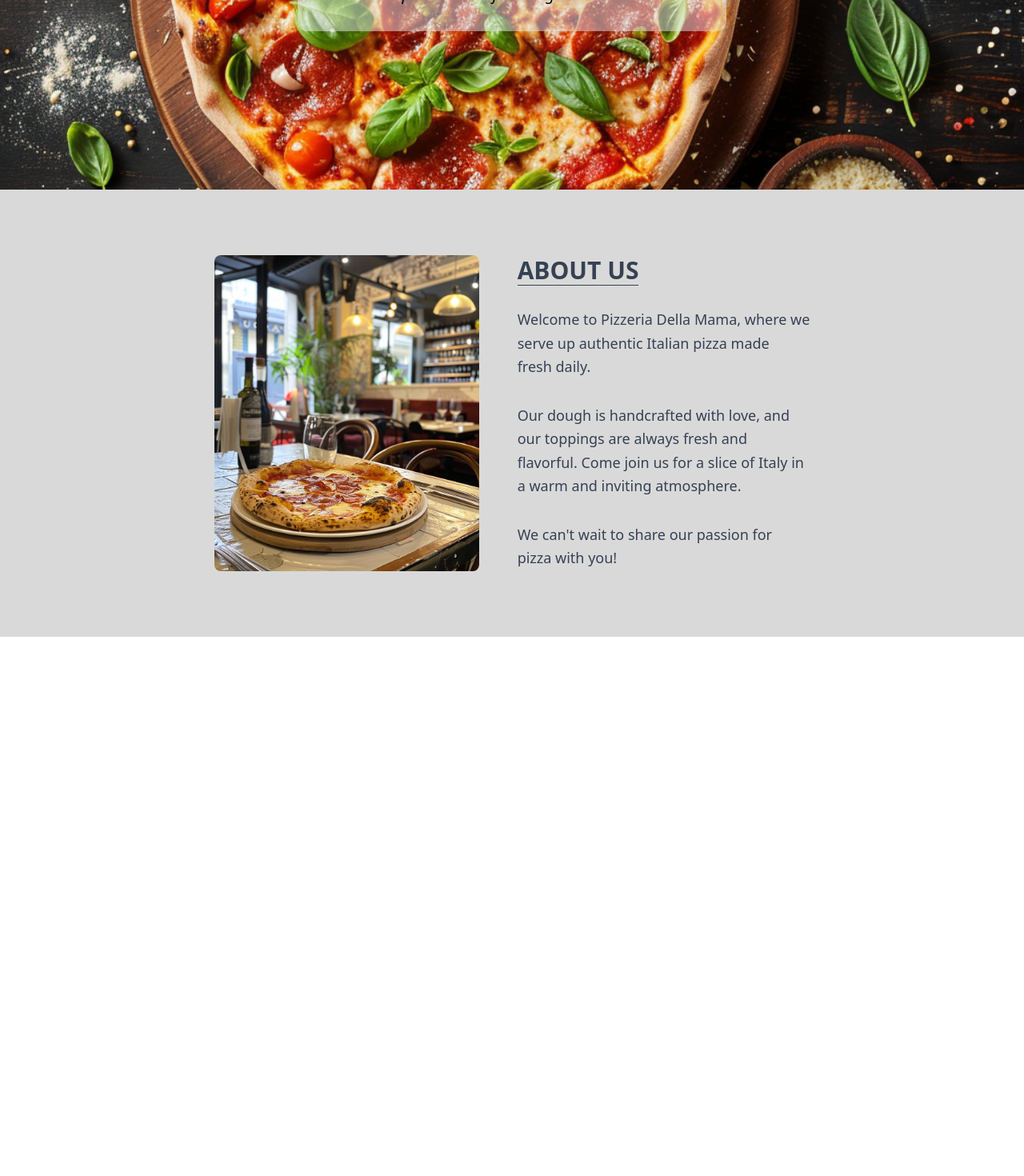
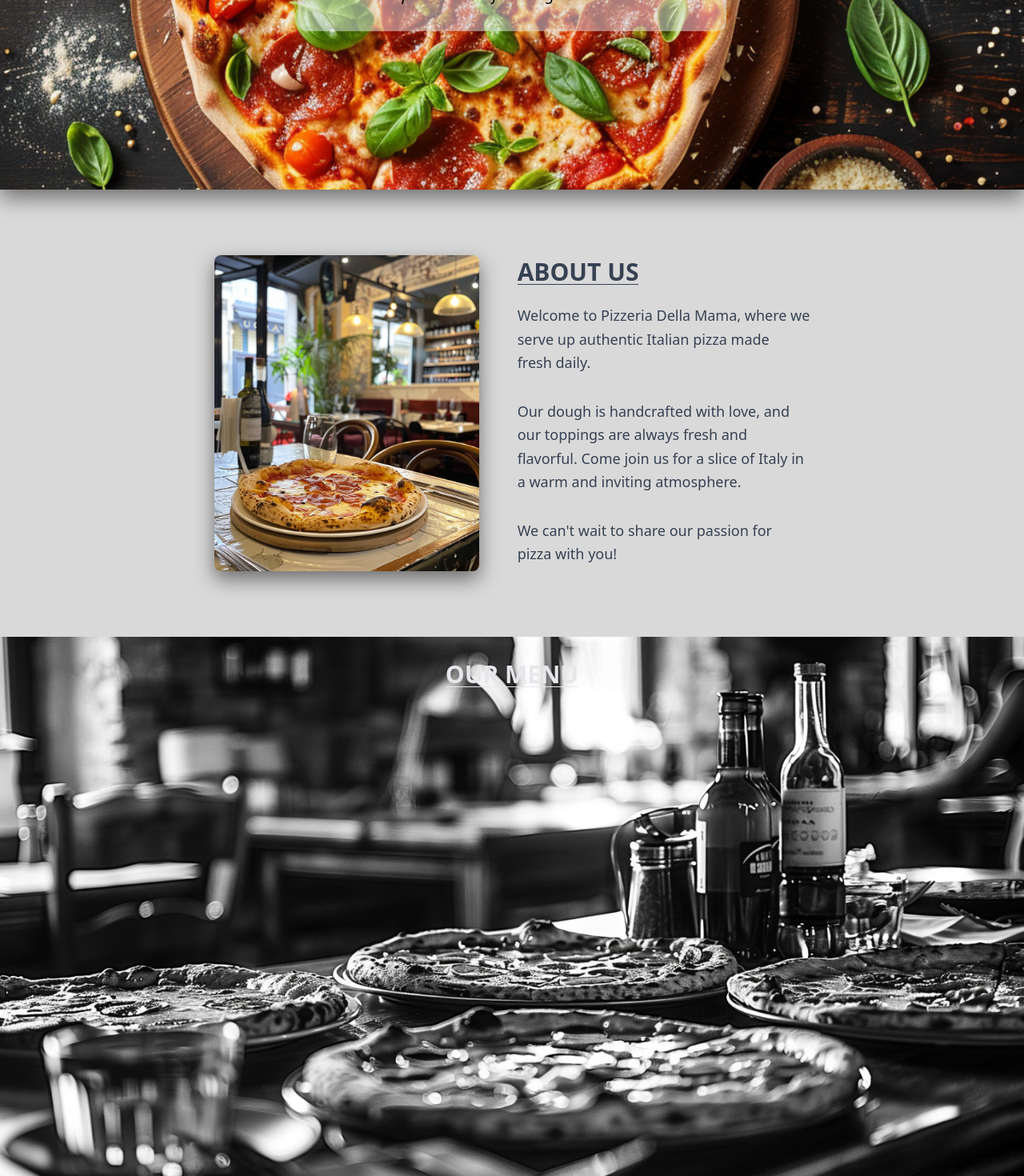
Before and after one commit to clostef/Pizzeria-React, a React (Vite) app: page / in a window 1280 px wide. Shown: the part 392-1862 px from the top of the page at 80% size. Before the commit the page ends 1188 px from the top, so only its background shows below. Built offline with nearby package versions, Linux system fonts and the light colour scheme.

Commit message:
feat/5-menu-section-finished

```diff
--- a/src/App.jsx
+++ b/src/App.jsx
@@ -2,6 +2,7 @@ import React from "react";
 import Header from "./components/Header";
 import Hero from "./components/Hero";
 import AboutUs from "./components/AboutUs";
+import Menu from "./components/Menu";
 
 function App() {
   return (
@@ -9,6 +10,7 @@ function App() {
       <Header />
       <Hero />
       <AboutUs />
+      <Menu />
     </>
   );
 }
--- a/src/components/AboutUs.jsx
+++ b/src/components/AboutUs.jsx
@@ -6,15 +6,17 @@ const AboutUs = () => {
     <section className="w-full h-[559px] bg-[#D9D9D9] flex items-center justify-center px-4 py-12">
       <div className="flex flex-col md:flex-row items-center md:items-start gap-12 mx-auto">
         <div className="hidden md:block flex-shrink-0">
-          <img
-            src={aboutImage}
-            alt="About us"
-            className="w-[331px] h-[395px] object-cover rounded-lg"
-          />
+          <div className="w-[331px] h-[395px] rounded-lg shadow-[0_10px_25px_rgba(0,0,0,0.5)]">
+            <img
+              src={aboutImage}
+              alt="About us"
+              className="w-full h-full object-cover rounded-lg"
+            />
+          </div>
         </div>
 
         <div className="flex flex-col justify-center h-[395px] gap-6 text-gray-700">
-          <h2 className="uppercase font-bold text-gray-700 text-3xl pb-1">
+          <h2 className="uppercase font-bold text-gray-700 text-3xl leading-none">
             <span className="inline-block border-b-[1px] border-gray-700">
               About Us
             </span>
--- a/src/components/Hero.jsx
+++ b/src/components/Hero.jsx
@@ -3,12 +3,14 @@ import pizzaHero from "../assets/images/hero-pic.png";
 
 const Hero = () => {
   return (
-    <section className="relative w-full">
-      <img
-        src={pizzaHero}
-        alt="Delicious Pizza"
-        className="w-full h-[517px] object-cover"
-      />
+    <section className="relative w-full flex justify-center">
+      <div className="w-full h-[517px] shadow-[0_10px_25px_rgba(0,0,0,0.5)]">
+        <img
+          src={pizzaHero}
+          alt="Delicious Pizza"
+          className="w-full h-full object-cover"
+        />
+      </div>
 
       <div
         className="absolute top-1/2 left-1/2 transform -translate-x-1/2 -translate-y-1/2
--- /dev/null
+++ b/src/components/Menu.jsx
@@ -0,0 +1,24 @@
+import React from "react";
+import menuImage from "../assets/images/menu-section.png";
+
+const Menu = () => {
+  return (
+    <section className="relative w-full h-[674px]">
+      <img
+        src={menuImage}
+        alt="Our Menu"
+        className="w-full h-full object-cover"
+      />
+
+      <div className="absolute top-8 left-1/2 transform -translate-x-1/2">
+        <h2 className="uppercase font-bold text-gray-200 text-3xl leading-none">
+          <span className="inline-block border-b-[1px] border-gray-200">
+            Our Menu
+          </span>
+        </h2>
+      </div>
+    </section>
+  );
+};
+
+export default Menu;
```
Also changed, not shown: src/assets/images/menu-section.png (added).
